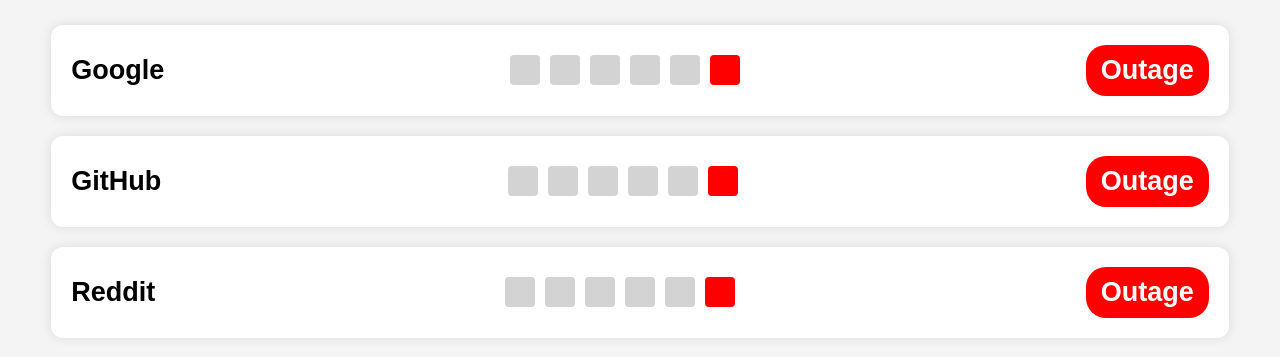
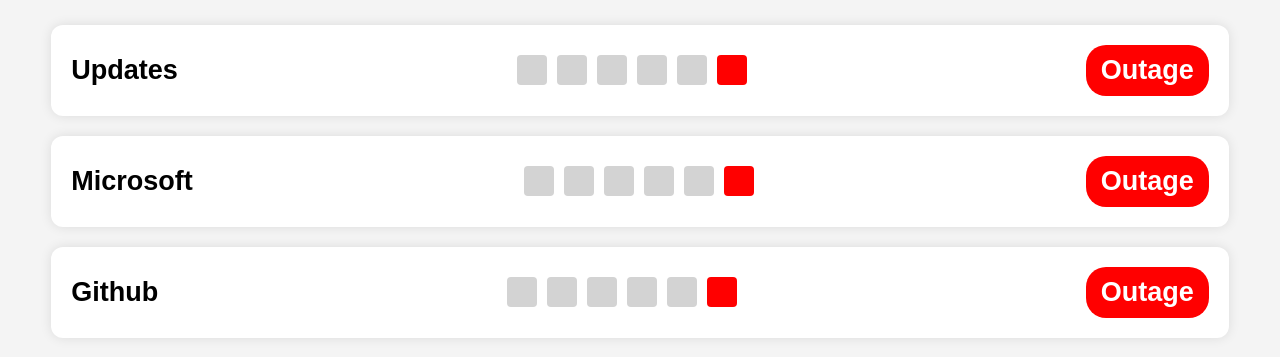
Before and after one commit to czmenz/Windows-Multi-Tool, a plain HTML site: page index.html in a window 1280 px wide. Shown: the part 79-436 px from the top of the page. Drawn offline with Linux system fonts and the light colour scheme; no server answers.

Commit message:
Update index.html

```diff
--- a/index.html
+++ b/index.html
@@ -41,9 +41,9 @@
 
     <script>
         const websites = [
-            { name: "Google", url: "https://www.google.com", history: new Array(6).fill('empty') },
-            { name: "GitHub", url: "https://www.github.com", history: new Array(6).fill('empty') },
-            { name: "Reddit", url: "https://www.reddit.com", history: new Array(6).fill('empty') }
+            { name: "Updates", url: "https://github.com/czmenz/", history: new Array(6).fill('empty') },
+            { name: "Microsoft", url: "https://www.microsoft.com/cs-cz/software-download/windows11", history: new Array(6).fill('empty') },
+            { name: "Github", url: "https://github.com/", history: new Array(6).fill('empty') }
         ];
 
         function checkWebsite(website) {
```
